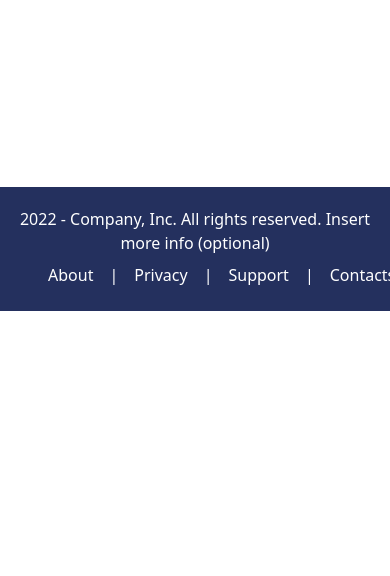
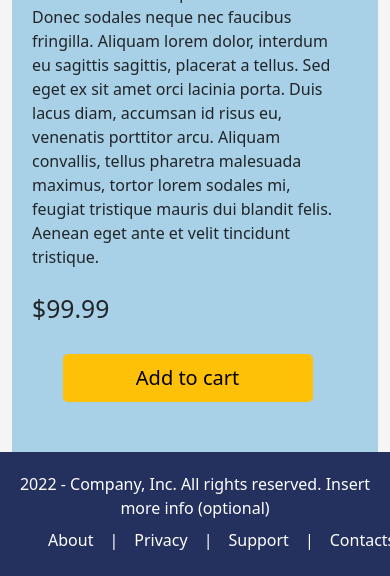
Before and after one commit to VietNggRMIT/VietNggRMIT.github.io, a PHP site: page /product_detail.html in a window 390 px wide; the page is wider, and only the part inside the window is pictured. Shown: the part 607-1183 px from the top of that part. Before the commit the page ends 918 px from the top of that part, so only its background shows below. Run offline with PHP 8.4, Linux system fonts and the light colour scheme.

Commit message:
product details styling and vendor my products page styling

```diff
--- a/add_product.html
+++ b/add_product.html
@@ -81,7 +81,7 @@
                                 </div>
                             </div>
                             <div class="form-row">
-                                <button class="btn btn-lg btn-form">Add product</button>
+                                <button class="btn btn-lg btn-warning">Add product</button>
                             </div>
                         </form>
 
--- a/css/styles.css
+++ b/css/styles.css
@@ -5,6 +5,7 @@
 }
 
 body {
+  background-color: #f5f5f5;
   min-height: 100vh;
   position: relative;
 }
@@ -135,21 +136,52 @@ main .container .account-info-wrapper .account-details-section .account-details
 main .container .account-info-wrapper .account-details-section.shipper .active-order-listing .listing-title {
   font-size: 20px;
 }
-main .container .product-listing-wrapper {
-  margin: 50px 0 50px 0;
+main .container .bg-wrapper {
+  background-color: #A8D0E6;
 }
-main .container .product-listing-wrapper .product-listing .listing-title {
+main .container .bg-wrapper .product-listing {
+  padding: 50px 0 50px 0;
+}
+main .container .bg-wrapper .product-listing .listing-title {
   text-align: center;
   margin-bottom: 30px;
 }
-main .container .product-listing-wrapper .product-listing .listing-grid {
+main .container .bg-wrapper .product-listing .listing-grid {
   display: grid;
   grid-template-columns: repeat(3, 1fr);
   grid-row-gap: 30px;
 }
-main .container .product-listing-wrapper .product-listing .listing-grid .product.card {
+main .container .bg-wrapper .product-listing .listing-grid .product.card {
   max-width: 350px;
   margin: 0 auto;
+}
+main .container .bg-wrapper .product-details {
+  display: grid;
+  height: 90vh;
+  grid-template-columns: repeat(2, 1fr);
+  padding: 50px 0 50px 0;
+}
+main .container .bg-wrapper .product-details .img-section {
+  width: 500px;
+  height: 600px;
+  overflow: hidden;
+  margin: 0 auto;
+}
+main .container .bg-wrapper .product-details .details-section {
+  margin: 5px 35px 0px 20px;
+}
+main .container .bg-wrapper .product-details .details-section .form-title {
+  margin-bottom: 20px;
+}
+main .container .bg-wrapper .product-details .details-section .product-description {
+  min-height: 175px;
+  margin-bottom: 25px;
+}
+main .container .bg-wrapper .product-details .details-section .product-price {
+  margin-bottom: 30px;
+}
+main .container .bg-wrapper .product-details .details-section .product-options button {
+  min-width: 250px;
 }
 
 .divider {
@@ -227,13 +259,27 @@ footer {
     font-size: 18px;
     line-height: normal;
   }
-  main .container .product-listing-wrapper .product-listing .listing-grid {
+  main .container .bg-wrapper .product-listing .listing-grid {
     display: grid;
     grid-template-columns: repeat(1, 1fr);
     grid-row-gap: 20px;
   }
-  main .container .product-listing-wrapper .product-listing .listing-grid .product.card {
+  main .container .bg-wrapper .product-listing .listing-grid .product.card {
     max-width: 350px;
+  }
+  main .container .bg-wrapper .product-details {
+    display: block;
+    height: auto;
+  }
+  main .container .bg-wrapper .product-details .img-section {
+    width: 80%;
+    height: 300px;
+  }
+  main .container .bg-wrapper .product-details .img-section img {
+    width: 100%;
+  }
+  main .container .bg-wrapper .product-details .details-section .product-options {
+    text-align: center;
   }
 }
 @media only screen and (min-width: 769px) and (max-width: 1024px) {
@@ -244,12 +290,23 @@ footer {
     font-size: 20px;
     line-height: normal;
   }
-  main .container .product-listing-wrapper .product-listing .listing-grid {
+  main .container .bg-wrapper .product-listing .listing-grid {
     display: grid;
     grid-template-columns: repeat(2, 1fr);
     grid-row-gap: 20px;
   }
-  main .container .product-listing-wrapper .product-listing .listing-grid .product.card {
+  main .container .bg-wrapper .product-listing .listing-grid .product.card {
     max-width: 350px;
   }
+  main .container .bg-wrapper .product-details {
+    display: block;
+    height: auto;
+  }
+  main .container .bg-wrapper .product-details .img-section {
+    width: 80%;
+    height: 500px;
+  }
+  main .container .bg-wrapper .product-details .details-section .product-options {
+    text-align: center;
+  }
 }/*# sourceMappingURL=styles.css.map */
--- a/css/styles.scss
+++ b/css/styles.scss
@@ -7,6 +7,7 @@
 // Body styling
 
 body {
+    background-color: #f5f5f5;
     min-height: 100vh;
     position: relative;
 }
@@ -208,11 +209,14 @@ main {
             }
         }
 
-        // Product listing styling
-        .product-listing-wrapper {
-            margin: 50px 0 50px 0;
 
+        .bg-wrapper {
+            background-color: #A8D0E6;
+
+            // Product listing styling
             .product-listing {
+                padding: 50px 0 50px 0;
+
                 .listing-title {
                     text-align: center;
                     margin-bottom: 30px;
@@ -227,6 +231,48 @@ main {
                         &.card {
                             max-width: 350px;
                             margin: 0 auto;
+                        }
+                    }
+                }
+            }
+
+            // Product details styling
+            .product-details {
+                display: grid;
+                height: 90vh;
+                grid-template-columns: repeat(2, 1fr);
+                padding: 50px 0 50px 0;
+
+                .img-section {
+                    width: 500px;
+                    height: 600px;
+                    overflow: hidden;
+                    margin: 0 auto ;
+
+                    img {
+
+                    }
+                }
+
+                .details-section {
+                    margin: 5px 35px 0px 20px;
+
+                    .form-title {
+                        margin-bottom: 20px;
+                    }
+
+                    .product-description {
+                        min-height: 175px;
+                        margin-bottom: 25px;
+                    }
+
+                    .product-price {
+                        margin-bottom: 30px;
+                    }
+
+                    .product-options {
+                        button {
+                            min-width: 250px;
                         }
                     }
                 }
@@ -348,7 +394,7 @@ footer {
             }
 
             // Tablet product listing styling
-            .product-listing-wrapper {
+            .bg-wrapper {
                 .product-listing {
                     .listing-grid {
                         display: grid;
@@ -359,6 +405,26 @@ footer {
                             &.card {
                                 max-width: 350px;
                             }
+                        }
+                    }
+                }
+
+                .product-details {
+                    display: block;
+                    height: auto;
+
+                    .img-section {
+                        width: 80%;
+                        height: 300px;
+
+                        img {
+                            width: 100%;
+                        }
+                    }
+
+                    .details-section {
+                        .product-options {
+                            text-align: center;
                         }
                     }
                 }
@@ -388,7 +454,7 @@ footer {
             }
 
             // Tablet product listing styling
-            .product-listing-wrapper {
+            .bg-wrapper {
                 .product-listing {
                     .listing-grid {
                         display: grid;
@@ -402,6 +468,26 @@ footer {
                         }
                     }
                 }
+
+                .product-details {
+                    display: block;
+                    height: auto;
+
+                    .img-section {
+                        width: 80%;
+                        height: 500px;
+
+                        img {
+
+                        }
+                    }
+
+                    .details-section {
+                        .product-options {
+                            text-align: center;
+                        }
+                    }
+                }
             }
         }
     }
--- a/js/index.js
+++ b/js/index.js
@@ -8,16 +8,8 @@ for (let i = 0; i < collapseBtn.length; i++) {
     })
 }
 
-// Number input validation
-function isNum(event) {
-    event = (event) ? event: window.event;
-    let charCode = (event.which) ? event:which : event.keyCode;
-    if ((charCode > 31 && (charCode < 48 || charCode > 57)) && charCode !== 46) {
-        event.preventDefault();
-    } else {
-        return true;
-    }
-}
+
+
 
 // Username input validation
 
@@ -91,3 +83,14 @@ function verifyPassword() {
         return false;
     }
 }
+
+// Number input validation
+function isNum(event) {
+    event = (event) ? event: window.event;
+    let charCode = (event.which) ? event.which : event.keyCode;
+    if ((charCode > 31 && (charCode < 48 || charCode > 57)) && charCode !== 46) {
+        event.preventDefault();
+    } else {
+        return true;
+    }
+}
--- a/product_detail.html
+++ b/product_detail.html
@@ -45,26 +45,31 @@
         </header>
         <main>
             <div class="container">
-                <div class="product-detail-wrapper">
-                    <div class="product-details d-flex">
+                <div class="bg-wrapper">
+                    <div class="product-details">
                         <div class="img-section">
                             <img class="img-file" src="http://thichthucung.com/wp-content/uploads/cho-phoc-soc-lai-husky.jpg" alt="Product image">
                         </div>
                         <div class="details-section">
-                            <div class="form-title"><h1>Product Name</h1></div>
-                            <div class="product description">
-                                <p>Lorem ipsum sit amet Dior</p>
-                                <p>Lorem ipsum sit amet Dior</p>
-                                <p>Lorem ipsum sit amet Dior</p>
-                                <p>Lorem ipsum sit amet Dior</p>
-                                <p>Lorem ipsum sit amet Dior</p>
+                            <div class="form-title"><h1>Product name</h1></div>
+                            <div class="product-description">
+                                <h5>Product description: </h5>
+                                <p>Lorem ipsum dolor sit amet,
+                                    consectetur adipiscing elit. Sed ut purus quis purus
+                                    hendrerit egestas non vel ligula. Sed rutrum lectus id
+                                    aliquam accumsan. Donec sodales neque nec faucibus fringilla.
+                                    Aliquam lorem dolor, interdum eu sagittis sagittis, placerat a tellus.
+                                    Sed eget ex sit amet orci lacinia porta. Duis lacus diam, accumsan id risus eu,
+                                    venenatis porttitor arcu. Aliquam convallis, tellus pharetra malesuada maximus,
+                                    tortor lorem sodales mi, feugiat tristique mauris dui blandit felis.
+                                    Aenean eget ante et velit tincidunt tristique.</p>
                             </div>
                             <div class="product-price">
                                 <h2>$99.99</h2>
                             </div>
-                            <div class="product-options d-flex">
-                                <button class="btn btn-primary btn-lg">Add to cart</button>
-                            </div>
+                            <form class="product-options">
+                                <button class="btn btn-warning btn-lg">Add to cart</button>
+                            </form>
                         </div>
                     </div>
                 </div>
```
Also changed, not shown: vendor_product.html (+19 -13 lines), cart.html (added), 1 other file.
